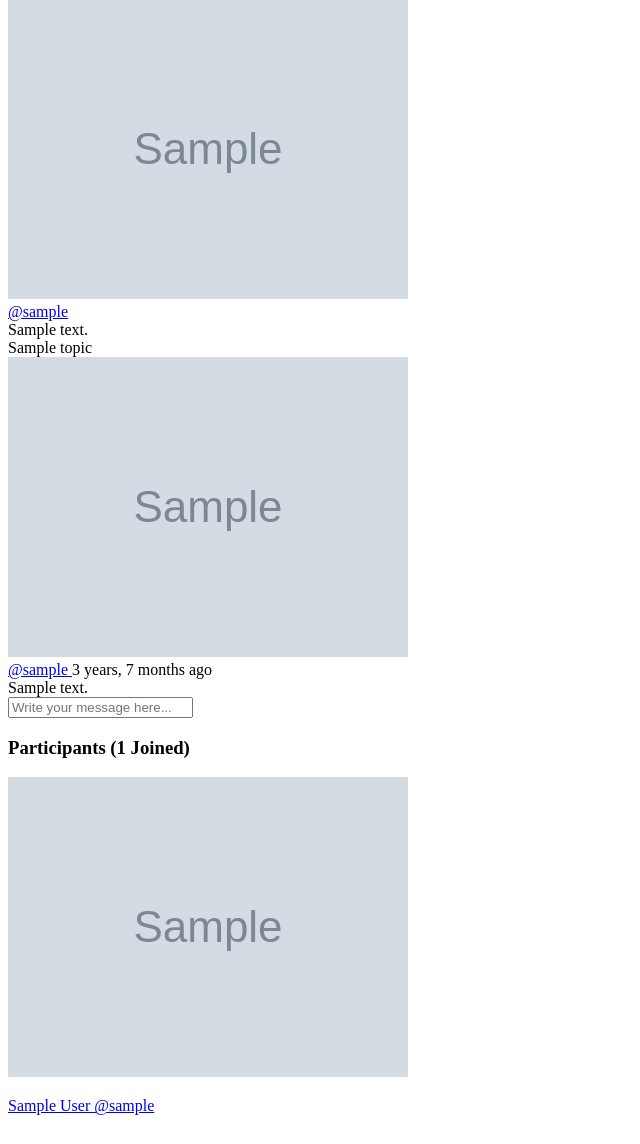
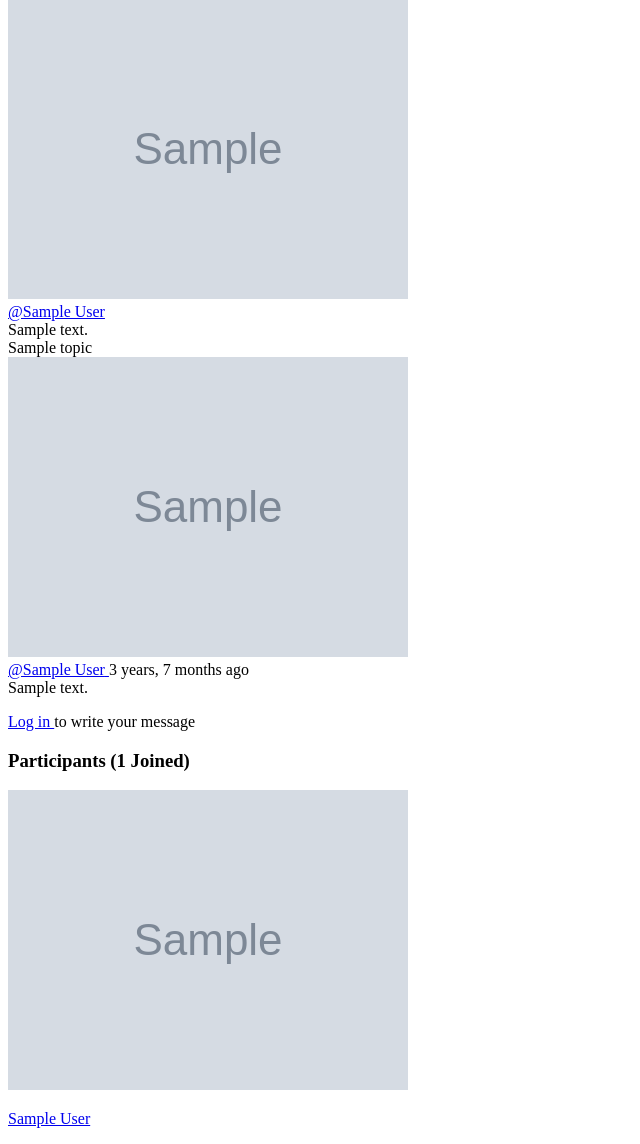
Before and after one commit to pierpaolo28/sapiensLink, a Django app: page /list/1/ in a window 1280 px wide. Shown: the part 1025-2169 px from the top of the page, without its empty margins (0-640 px from the left). Before the commit the page ends 2140 px from the top, so only its background shows below. Run offline with Django 3.2, Linux system fonts and the light colour scheme; tables that the repository leaves empty hold one stand-in row (values such as "Sample post"); grey boxes marked "Sample" are stand-in pictures.

Commit message:
Admin superuser creation fix

```diff
--- a/sapiensApp/admin.py
+++ b/sapiensApp/admin.py
@@ -3,7 +3,11 @@ from .models import List, Topic, Message, User
 
 # Register your models here.
 
-admin.site.register(User)
+# admin.site.register(User)
 admin.site.register(List)
 admin.site.register(Topic)
 admin.site.register(Message)
+
+@admin.register(User)
+class UserAdmin(admin.ModelAdmin):
+    pass
--- a/sapiensApp/models.py
+++ b/sapiensApp/models.py
@@ -1,16 +1,56 @@
+from django.contrib.auth.models import AbstractUser, BaseUserManager
+from django.utils.translation import gettext_lazy as _
 from django.db import models
-from django.contrib.auth.models import AbstractUser
+
+"""Declare models for YOUR_APP app."""
+
+class UserManager(BaseUserManager):
+    """Define a model manager for User model with no username field."""
+
+    use_in_migrations = True
+
+    def _create_user(self, email, password, **extra_fields):
+        """Create and save a User with the given email and password."""
+        if not email:
+            raise ValueError('Users require an email field')
+        email = self.normalize_email(email)
+        user = self.model(email=email, **extra_fields)
+        user.set_password(password)
+        user.save(using=self._db)
+        return user
+
+    def create_user(self, email, password=None, **extra_fields):
+        """Create and save a regular User with the given email and password."""
+        extra_fields.setdefault('is_staff', False)
+        extra_fields.setdefault('is_superuser', False)
+        return self._create_user(email, password, **extra_fields)
+
+    def create_superuser(self, email, password, **extra_fields):
+        """Create and save a SuperUser with the given email and password."""
+        extra_fields.setdefault('is_staff', True)
+        extra_fields.setdefault('is_superuser', True)
+
+        if extra_fields.get('is_staff') is not True:
+            raise ValueError('Superuser must have is_staff=True.')
+        if extra_fields.get('is_superuser') is not True:
+            raise ValueError('Superuser must have is_superuser=True.')
+
+        return self._create_user(email, password, **extra_fields)
 
 
 class User(AbstractUser):
+    """User model."""
+
+    username = None
     name = models.CharField(max_length=200, null=True)
-    email = models.EmailField(unique=True, null=True)
+    email = models.EmailField(_('email address'), unique=True, null=True)
     bio = models.TextField(null=True)
-
-    avatar = models.ImageField(null=True, default="avatar.svg")
+    avatar = models.ImageField(null=True, default="TODO.svg")
 
     USERNAME_FIELD = 'email'
     REQUIRED_FIELDS = []
+
+    objects = UserManager()
 
 
 class Topic(models.Model):
--- a/sapiensApp/templates/pages/feed_component.html
+++ b/sapiensApp/templates/pages/feed_component.html
@@ -5,7 +5,7 @@
             <div class="avatar avatar--small">
                 <img src="{{list.host.avatar.url}}" />
             </div>
-            <span>@{{list.host.username}}</span>
+            <span>@{{list.host.name}}</span>
         </a>
         <div class="listListList__actions">
             <span>{{list.created|timesince}} ago</span>
--- a/sapiensApp/templates/pages/list.html
+++ b/sapiensApp/templates/pages/list.html
@@ -62,7 +62,7 @@
               <div class="avatar avatar--small">
                 <img src="{{list.host.avatar.url}}" />
               </div>
-              <span>@{{list.host.username}}</span>
+              <span>@{{list.host.name}}</span>
             </a>
           </div>
           <div class="list__content">
@@ -83,7 +83,7 @@
                     <div class="avatar avatar--small">
                       <img src="{{message.user.avatar.url}}" />
                     </div>
-                    <span>@{{message.user.username}}</span>
+                    <span>@{{message.user.name}}</span>
                   </a>
                   <span class="thread__date">{{message.created|timesince}} ago</span>
                 </div>
@@ -111,10 +111,14 @@
 
       </div>
       <div class="list__message">
-        <form action="" method="POST">
-          {% csrf_token %}
-          <input name="body" placeholder="Write your message here..." />
-        </form>
+        {% if request.user.is_authenticated %}
+          <form action="" method="POST">
+            {% csrf_token %}
+            <input name="body" placeholder="Write your message here..." />
+          </form>
+        {% else %}
+        <p class="room__login__message"> <a href="{% url 'login' %}">Log in </a> to write your message </p>
+        {% endif %}
       </div>
     </div>
     <!-- List End -->
@@ -130,7 +134,6 @@
           </div>
           <p>
             {{user.name}}
-            <span>@{{user.username}}</span>
           </p>
         </a>
         {% endfor %}
--- a/sapiensApp/templates/pages/login_register.html
+++ b/sapiensApp/templates/pages/login_register.html
@@ -18,7 +18,7 @@
           {% csrf_token %}
           <div class="form__group form__group">
             <label for="list_name">Email</label>
-            <input id="username" name="email" type="email" placeholder="e.g. sapiensLink@email.com />
+            <input id="email" name="email" type="email" placeholder="e.g. sapiensLink@email.com />
           </div>
           <div class=" form__group">
             <label for="password">Password</label>
--- a/sapiensApp/templates/pages/profile.html
+++ b/sapiensApp/templates/pages/profile.html
@@ -17,7 +17,6 @@
         </div>
         <div class="profile__info">
           <h3>{{user.name}}</h3>
-          <p>@{{user.username}}</p>
           {% if request.user == user %}
           <a href="{% url 'update_user' %}" class="btn btn--main btn--pill">Edit Profile</a>
           {% endif %}
--- a/sapiensApp/views.py
+++ b/sapiensApp/views.py
@@ -5,7 +5,7 @@ from django.contrib.auth.decorators import login_required
 from django.db.models import Q
 from django.contrib.auth import authenticate, login, logout
 from .models import List, Topic, Message, User
-from .forms import ListForm, UserForm, MyUserCreationForm
+from .forms import ListForm, UserForm
 
 # Create your views here.
 
@@ -29,7 +29,7 @@ def loginPage(request):
             login(request, user)
             return redirect('home')
         else:
-            messages.error(request, 'Username OR password does not exit')
+            messages.error(request, 'Email OR password does not exit')
 
     context = {'page': page}
     return render(request, 'pages/login_register.html', context)
@@ -41,13 +41,13 @@ def logoutUser(request):
 
 
 def registerPage(request):
-    form = MyUserCreationForm()
+    form = UserForm()
 
     if request.method == 'POST':
-        form = MyUserCreationForm(request.POST)
+        form = UserForm(request.POST)
         if form.is_valid():
             user = form.save(commit=False)
-            user.username = user.username.lower()
+            user.email = user.email.lower()
             user.save()
             login(request, user)
             return redirect('home')
--- a/templates/navbar.html
+++ b/templates/navbar.html
@@ -27,7 +27,7 @@
                     <div class="avatar avatar--medium active">
                         <img src="{{request.user.avatar.url}}" />
                     </div>
-                    <p>{{request.user.username}} <span>@{{request.user.username}}</span></p>
+                    <p>{{request.user.name}}</p>
                 </a>
                 <button class="dropdown-button">
                     <svg version="1.1" xmlns="http://www.w3.org/2000/svg" width="32" height="32" viewBox="0 0 32 32">
```
Also changed, not shown: sapiensApp/forms.py (+1 -7 lines), sapiensApp/migrations/0001_initial.py (deleted), sapiensApp/migrations/__init__.py (deleted).
